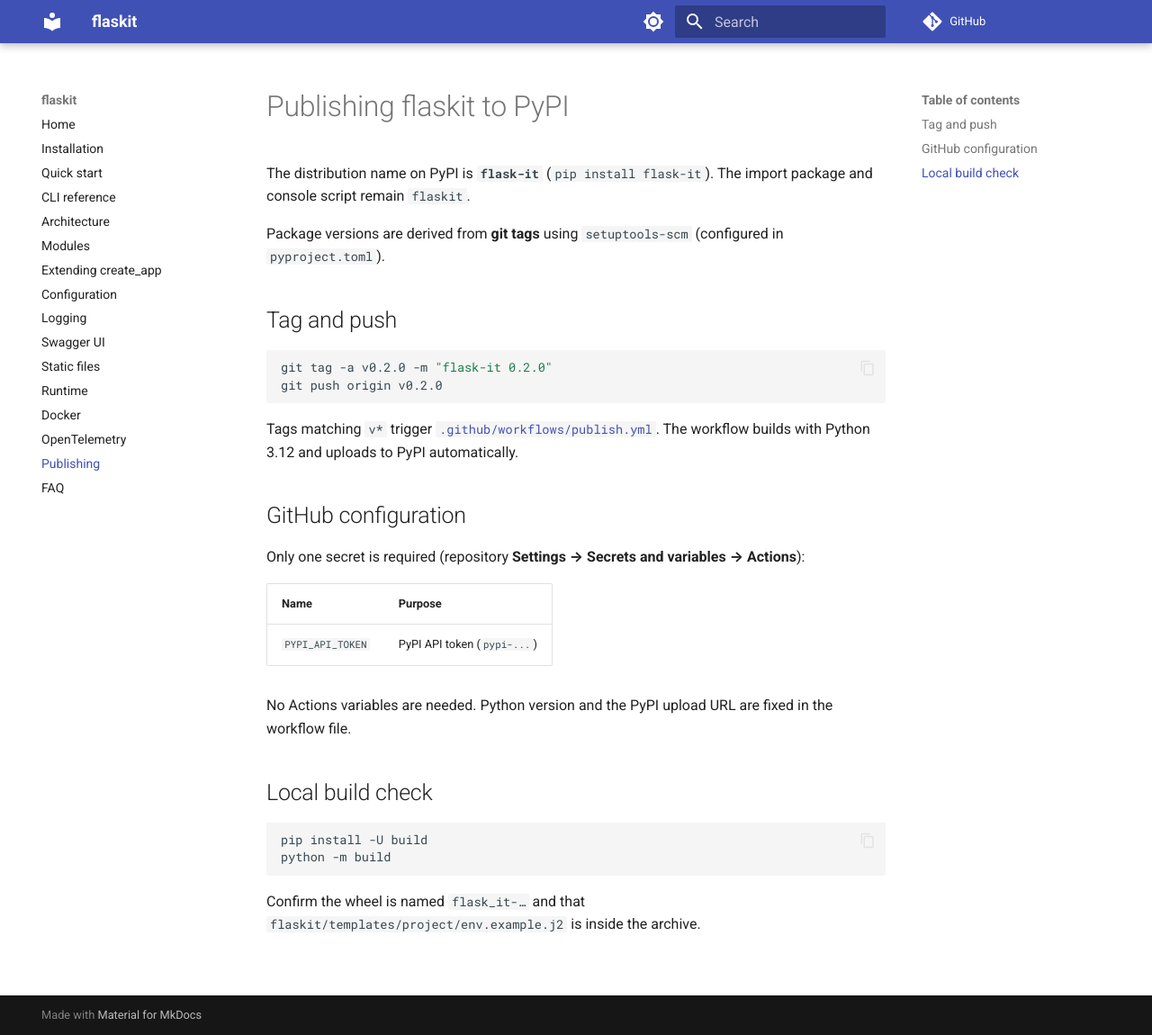
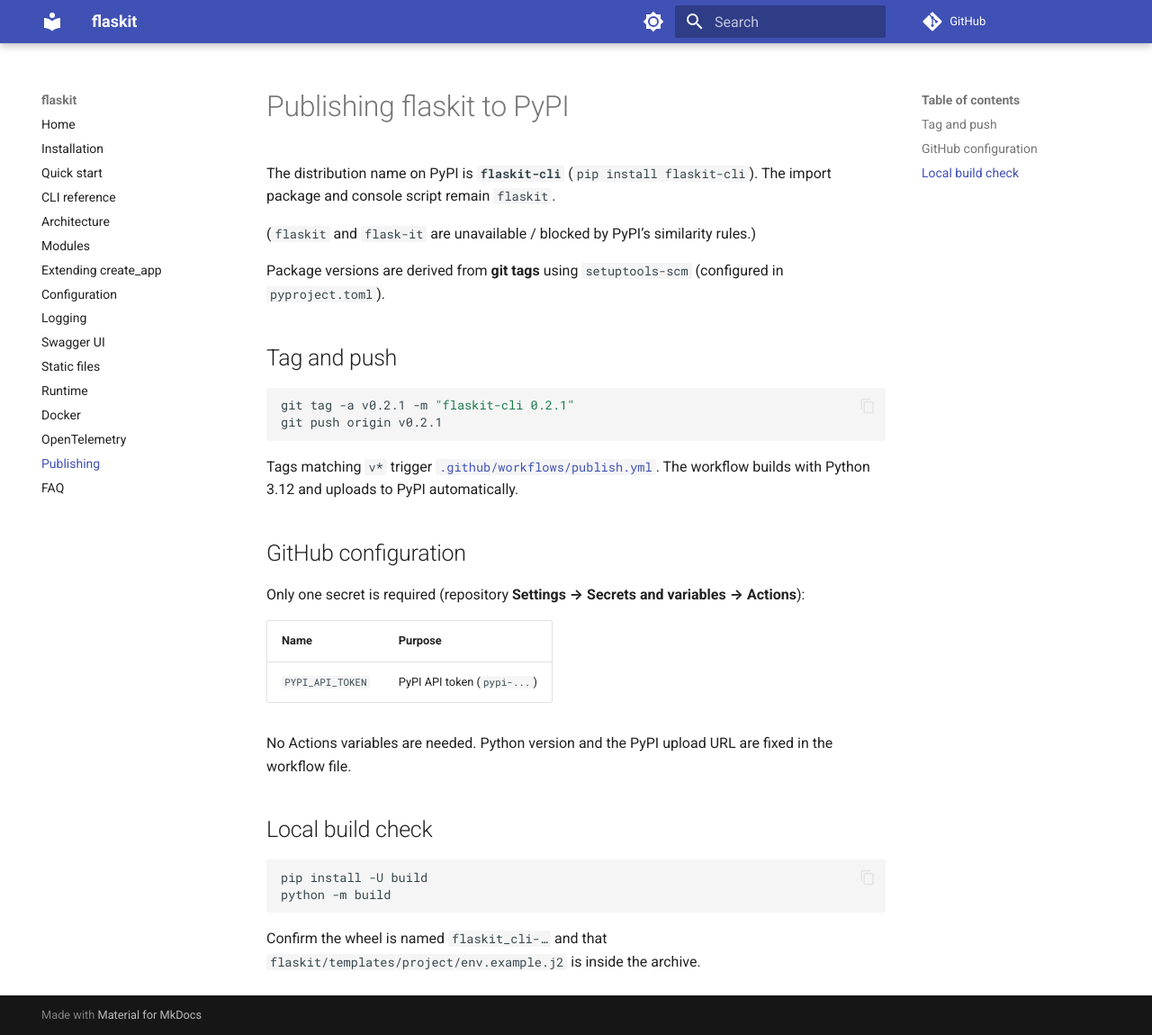
Before and after one commit to mghorbani2357/flaskit, an MkDocs documentation site: the page built from docs/publishing.md, in a window 1280 px wide and 1150 px high. Shown: the whole window at 90% size. Built offline with MkDocs 1.6.1 and Material for MkDocs 9.7.7, drawn with Linux system fonts in a browser that asks for light colours; comment, search, counter and statistics services are not loaded.

Commit message:
Rename PyPI package to flaskit-cli after flask-it similarity rejection.
Keep import and console script as flaskit; cut v0.2.1 for republish.

Co-authored-by: Cursor <cursoragent@cursor.com>

````diff
--- a/docs/publishing.md
+++ b/docs/publishing.md
@@ -1,14 +1,16 @@
 # Publishing flaskit to PyPI
 
-The distribution name on PyPI is **`flask-it`** (`pip install flask-it`). The import package and console script remain `flaskit`.
+The distribution name on PyPI is **`flaskit-cli`** (`pip install flaskit-cli`). The import package and console script remain `flaskit`.
+
+(`flaskit` and `flask-it` are unavailable / blocked by PyPI’s similarity rules.)
 
 Package versions are derived from **git tags** using `setuptools-scm` (configured in `pyproject.toml`).
 
 ## Tag and push
 
 ```bash
-git tag -a v0.2.0 -m "flask-it 0.2.0"
-git push origin v0.2.0
+git tag -a v0.2.1 -m "flaskit-cli 0.2.1"
+git push origin v0.2.1
 ```
 
 Tags matching `v*` trigger [`.github/workflows/publish.yml`](https://github.com/mghorbani2357/flaskit/blob/master/.github/workflows/publish.yml). The workflow builds with Python 3.12 and uploads to PyPI automatically.
@@ -30,4 +32,4 @@ pip install -U build
 python -m build
 ```
 
-Confirm the wheel is named `flask_it-…` and that `flaskit/templates/project/env.example.j2` is inside the archive.
+Confirm the wheel is named `flaskit_cli-…` and that `flaskit/templates/project/env.example.j2` is inside the archive.
--- a/flaskit/__init__.py
+++ b/flaskit/__init__.py
@@ -8,6 +8,6 @@ except ImportError:  # pragma: no cover
     from importlib_metadata import PackageNotFoundError, version  # type: ignore
 
 try:
-    __version__ = version("flask-it")
+    __version__ = version("flaskit-cli")
 except PackageNotFoundError:  # pragma: no cover - editable / source tree
     __version__ = "0.0.0.dev0"
--- a/pyproject.toml
+++ b/pyproject.toml
@@ -3,7 +3,7 @@ requires = ["setuptools>=68", "setuptools-scm>=8", "wheel"]
 build-backend = "setuptools.build_meta"
 
 [project]
-name = "flask-it"
+name = "flaskit-cli"
 dynamic = ["version"]
 description = "CLI scaffolding tool for Flask-Smorest projects with modular resources and Swagger definitions"
 readme = "README.md"
````
Also changed, not shown: README.md (+4 -4 lines), docs/faq.md (+3 -3 lines), docs/installation.md (+2 -2 lines), 2 other files.
